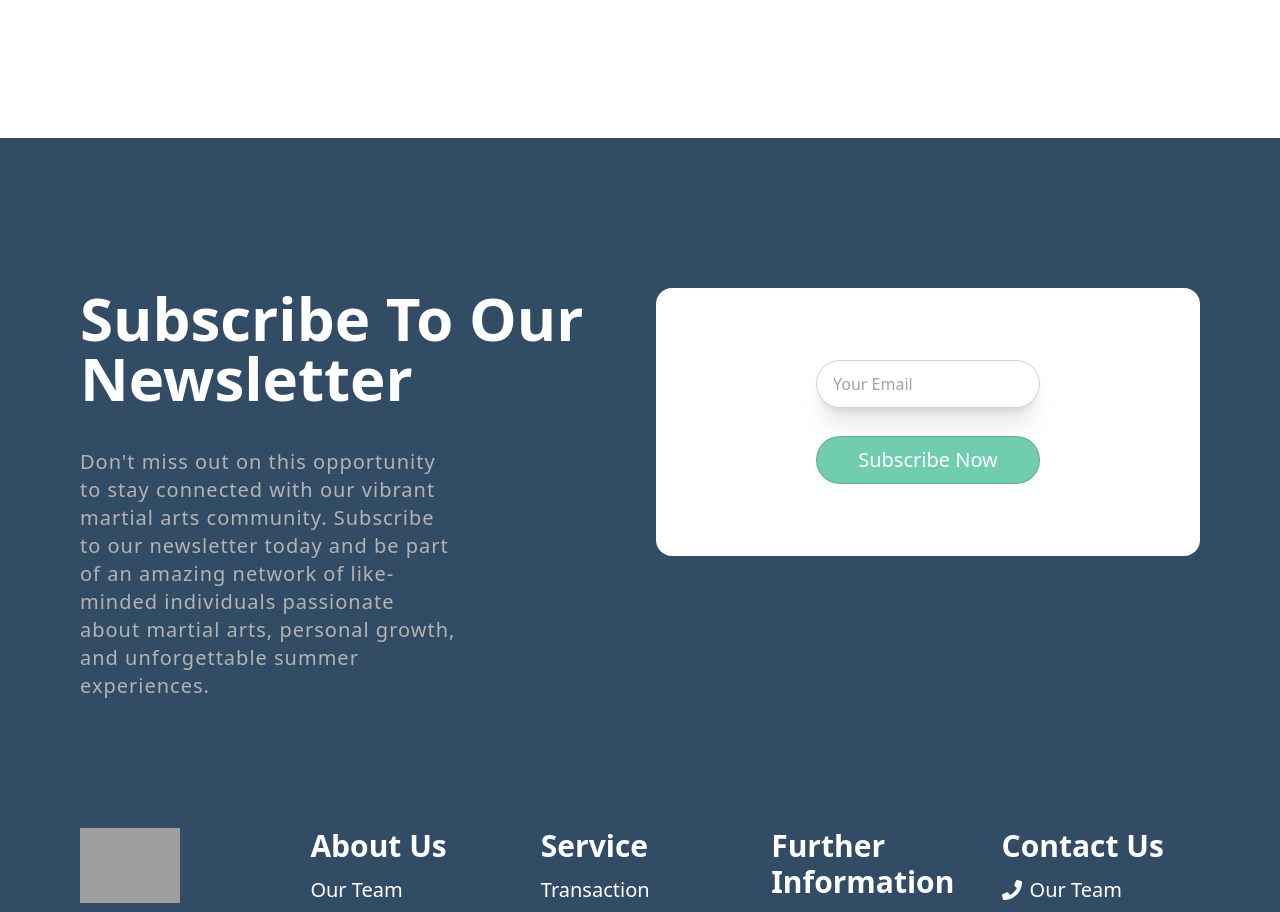
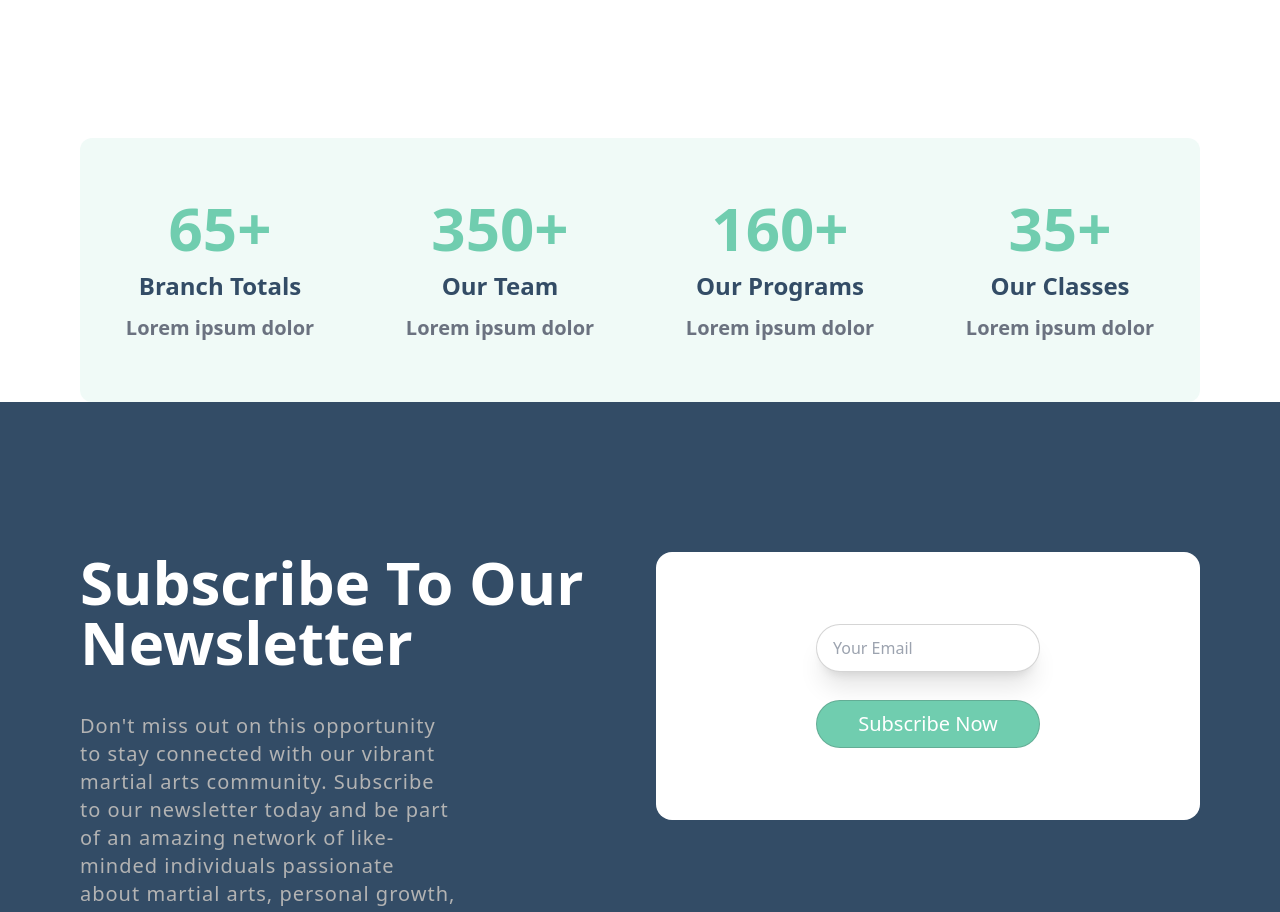
Before and after one commit to AbdullahWB/college-booking-project, a React (Vite) app: page / in a window 1280 px wide. Shown: the part 900-1812 px from the top of the page. Built offline with nearby package versions, Linux system fonts and the light colour scheme; grey boxes are pictures that could not be loaded.

Commit message:
make a ability part

```diff
--- /dev/null
+++ b/src/Home/Ability/Ability.jsx
@@ -0,0 +1,33 @@
+import React from 'react';
+import Container from '../../Shared/Container';
+
+const Ability = () => {
+    return (
+        <Container>
+            <div className='grid grid-cols-4 gap-10 rounded-xl mt-[150px] py-10 px-5 bg-primary bg-opacity-10'>
+                <div className='text-center p-5 '>
+                    <h1 className='text-primary text-6xl font-bold'>65+</h1>
+                    <h3 className='text-secondary text-2xl font-bold my-3'>Branch Totals</h3>
+                    <p className='text-gray-500 text-xl font-semibold'>Lorem ipsum dolor</p>
+                </div>
+                <div className='text-center p-5 '>
+                    <h1 className='text-primary text-6xl font-bold'>350+</h1>
+                    <h3 className='text-secondary text-2xl font-bold my-3'>Our Team</h3>
+                    <p className='text-gray-500 text-xl font-semibold'>Lorem ipsum dolor</p>
+                </div>
+                <div className='text-center p-5 '>
+                    <h1 className='text-primary text-6xl font-bold'>160+</h1>
+                    <h3 className='text-secondary text-2xl font-bold my-3'>Our Programs</h3>
+                    <p className='text-gray-500 text-xl font-semibold'>Lorem ipsum dolor</p>
+                </div>
+                <div className='text-center p-5 '>
+                    <h1 className='text-primary text-6xl font-bold'>35+</h1>
+                    <h3 className='text-secondary text-2xl font-bold my-3'>Our Classes</h3>
+                    <p className='text-gray-500 text-xl font-semibold'>Lorem ipsum dolor</p>
+                </div>
+            </div>
+        </Container>
+    );
+};
+
+export default Ability;
--- a/src/Home/Home/Home.jsx
+++ b/src/Home/Home/Home.jsx
@@ -1,10 +1,12 @@
 import React from 'react';
 import Banner from '../Banner/Banner';
+import Ability from '../Ability/Ability';
 
 const Home = () => {
     return (
         <div>
             <Banner />
+            <Ability />
         </div>
     );
 };
```
